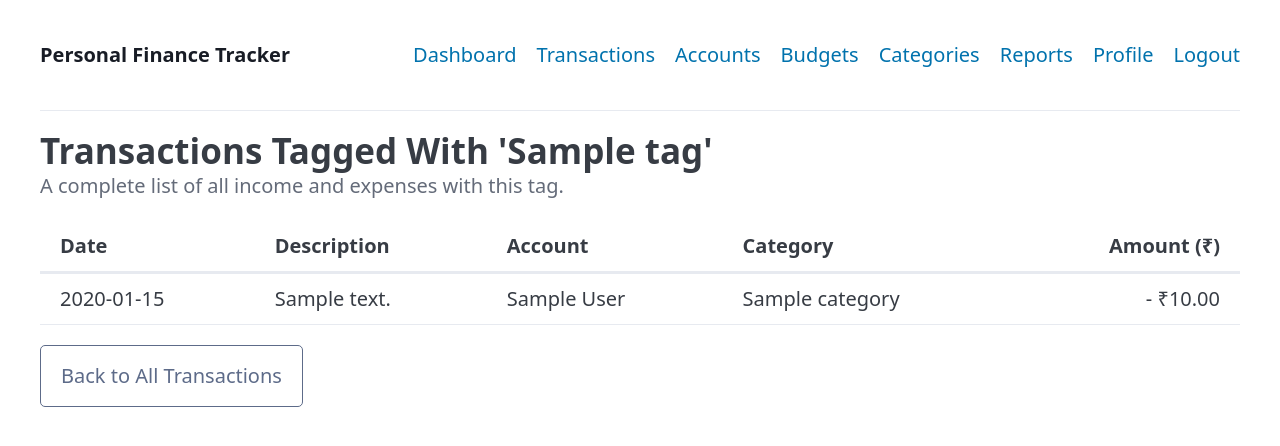
After one commit to PrajwalMadhyastha/personal-finance-webapp, a Flask app: a page that uses finance_tracker/templates/tag_detail.html in a window 1280 px wide. The commit adds this page. Shown: the top 446 px of the page. Run offline with Flask 3, Linux system fonts and the light colour scheme; a user stored in the database is signed in; tables that the repository leaves empty hold one stand-in row (values such as "Sample post"); parts of the project's set-up code (start-up, migrations or seed data) failed here and were passed over; some libraries are stand-ins or nearby versions.

Commit message:
feat(app): Implement page to view transactions by tag

```diff
--- a/finance_tracker/routes.py
+++ b/finance_tracker/routes.py
@@ -491,6 +491,26 @@ def logout():
     flash('You have been logged out.', 'success')
     return redirect(url_for('main.index'))
 
+@main_bp.route('/tag/<tag_name>')
+@login_required
+def tag_detail(tag_name):
+    """Displays all transactions for a specific tag."""
+
+    # Find the tag by name, ensuring it belongs to the current user for security.
+    # We use a case-insensitive comparison for a better user experience.
+    stmt = select(Tag).where(func.lower(Tag.name) == func.lower(tag_name), Tag.user_id == current_user.id)
+    tag = db.session.execute(stmt).scalar_one_or_none()
+
+    if not tag:
+        # If the tag doesn't exist or doesn't belong to the user, return a 404.
+        abort(404)
+
+    # The backref 'tag.transactions' automatically gives us a list of all transactions
+    # associated with this tag. We can sort this list directly.
+    transactions = sorted(tag.transactions, key=lambda t: t.transaction_date, reverse=True)
+
+    return render_template('tag_detail.html', tag_name=tag.name, transactions=transactions)
+
 
 # ===================================================================
 # API & REPORTING ROUTES
--- a/finance_tracker/templates/dashboard.html
+++ b/finance_tracker/templates/dashboard.html
@@ -90,7 +90,7 @@
                         <td>
                             {{ transaction.description }}<br>
                             {% for tag in transaction.tags %}
-                                <span class="badge" style="font-size: 0.8em; opacity: 0.8;">{{ tag.name }}</span>
+                                <a href="{{ url_for('main.tag_detail', tag_name=tag.name) }}" class="badge" style="font-size: 0.8em; opacity: 0.8;">{{ tag.name }}</a>
                             {% endfor %}
                         </td>
                         <td class="{{ transaction.transaction_type }}">
--- /dev/null
+++ b/finance_tracker/templates/tag_detail.html
@@ -0,0 +1,46 @@
+{% extends "base.html" %}
+
+{% block title %}Transactions for '{{ tag_name }}'{% endblock %}
+
+{% block content %}
+    <hgroup>
+        <h2>Transactions Tagged With '{{ tag_name }}'</h2>
+        <p>A complete list of all income and expenses with this tag.</p>
+    </hgroup>
+
+    {% if transactions %}
+    <table>
+        <thead>
+            <tr>
+                <th>Date</th>
+                <th>Description</th>
+                <th>Account</th>
+                <th>Category</th>
+                <th style="text-align: right;">Amount (₹)</th>
+            </tr>
+        </thead>
+        <tbody>
+            {% for transaction in transactions %}
+            <tr>
+                <td>{{ transaction.transaction_date.strftime('%Y-%m-%d') }}</td>
+                <td>{{ transaction.description }}</td>
+                <td>{{ transaction.account.name if transaction.account else 'N/A' }}</td>
+                <td>
+                    {% for cat in transaction.categories %}{{ cat.name }}{% if not loop.last %}, {% endif %}{% endfor %}
+                </td>
+                <td class="{{ transaction.transaction_type }}" style="text-align: right;">
+                    {% if transaction.transaction_type == 'income' %}+{% else %}-{% endif %}
+                    ₹{{ "%.2f"|format(transaction.amount) }}
+                </td>
+            </tr>
+            {% endfor %}
+        </tbody>
+    </table>
+    {% else %}
+        <p>There are no transactions with this tag yet.</p>
+    {% endif %}
+
+    <footer>
+        <a href="{{ url_for('main.transactions') }}" role="button" class="secondary outline">Back to All Transactions</a>
+    </footer>
+{% endblock %}
--- a/finance_tracker/templates/transactions.html
+++ b/finance_tracker/templates/transactions.html
@@ -20,7 +20,8 @@
                     <th>Description</th>
                     <th>Account</th>
                     <th>Category</th>
-                    <th>Tags</th> <th style="text-align: right;">Amount (₹)</th>
+                    <th>Tags</th>
+                    <th style="text-align: right;">Amount (₹)</th>
                     <th>Actions</th>
                 </tr>
             </thead>
@@ -35,7 +36,7 @@
                         </td>
                         <td>
                             {% for tag in transaction.tags %}
-                                <span class="badge">{{ tag.name }}</span>
+                                <a href="{{ url_for('main.tag_detail', tag_name=tag.name) }}" class="badge">{{ tag.name }}</a>
                             {% endfor %}
                         </td>
                         <td class="{{ transaction.transaction_type }}" style="text-align: right;">
```
